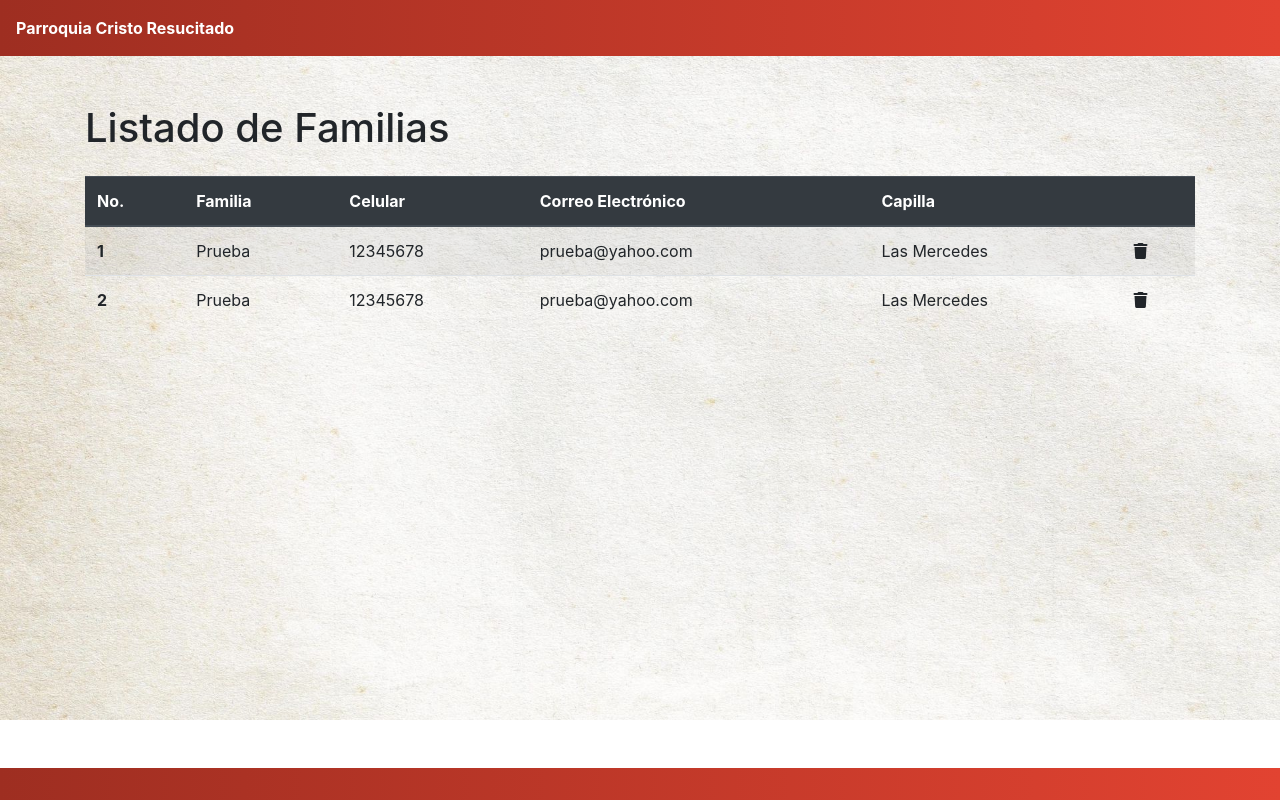
After one commit to LidiaMejia/FamiliaSecretaPCR, a PHP site: page /list.php in a window 1280 px wide. The commit adds this page. Run offline with PHP 8.4, Linux system fonts and the light colour scheme; some libraries are stand-ins or nearby versions.

Commit message:
Estilo Listado de Familias

```diff
--- a/css/estilo.css
+++ b/css/estilo.css
@@ -26,12 +26,16 @@ p{
     text-align: justify;
 }
 
+.errorSi{
+    color: red;
+    font-size: 0.85em;
+}
+
  .btn-primary{
     color: #000;
     background-color: #D8A042;
     border-color: #b68838;
 }
-
 
 .btn-primary:hover{
     color: #000;
@@ -60,6 +64,8 @@ p{
     border-color: #be7901;
 }
 
+
+/* PARA LA TARJETA DE AGRADECIMIENTO */
 #card-headerCheck{
     border-bottom: none;
 }
@@ -97,6 +103,16 @@ h2{
     -webkit-background-clip: text;
 }
 
+
+/* PARA LA LISTA DE FAMILIAS */
+#trash{
+    cursor: pointer;
+}
+
+#trash:hover{
+    color: red;
+}
+
 footer{
     width: 100vw;
     background-color: #9E2E21;
@@ -106,8 +122,3 @@ footer{
     left: 0px;
     bottom: 0px;
 }
-
-.errorSi{
-    color: red;
-    font-size: 0.85em;
-}
--- /dev/null
+++ b/list.php
@@ -0,0 +1,64 @@
+<!DOCTYPE html>
+
+<head>
+    <meta charset="utf-8">
+    <meta name="viewport" content="width=device-width, initial-scale=1.0">
+    <link rel="stylesheet" href="css/bootstrap.min.css"/>
+    <link rel="stylesheet" href="css/estilo.css"/>
+    <script src="https://kit.fontawesome.com/b17457e142.js" crossorigin="anonymous"></script>
+
+    <title>Lista de Familias</title>
+</head>
+
+<body>
+
+    <header class="p-3 mr-3 mb-5">Parroquia Cristo Resucitado</header>
+
+    <main class="container">
+        <div class="row">
+            <div class="col-lg-12">
+                <h1 class="mb-4">Listado de Familias</h1>
+
+                <div class="table-responsive">
+                    <table class="table table-striped">
+                        <thead class="thead-dark">
+                            <tr>
+                                <th scope="col">No.</th>
+                                <th scope="col">Familia</th>
+                                <th scope="col">Celular</th>
+                                <th scope="col">Correo Electrónico</th>
+                                <th scope="col">Capilla</th>
+                                <th></th>
+                            </tr>
+                        </thead>
+
+                        <tbody>
+                            <tr>
+                                <th scope="row">1</th>
+                                <td>Prueba</td>
+                                <td>12345678</td>
+                                <td>prueba@yahoo.com</td>
+                                <td>Las Mercedes</td>
+                                <td><i class="fas fa-trash" id="trash"></i></td>
+                            </tr>
+
+                            <tr>
+                                <th scope="row">2</th>
+                                <td>Prueba</td>
+                                <td>12345678</td>
+                                <td>prueba@yahoo.com</td>
+                                <td>Las Mercedes</td>
+                                <td><i class="fas fa-trash" id="trash"></i></td>
+                            </tr>
+                        </tbody>
+                    </table>
+                </div>
+            </div>
+        </div>
+    </main>
+
+    <footer class="p-3"></footer>
+
+</body>
+
+</html>
```
